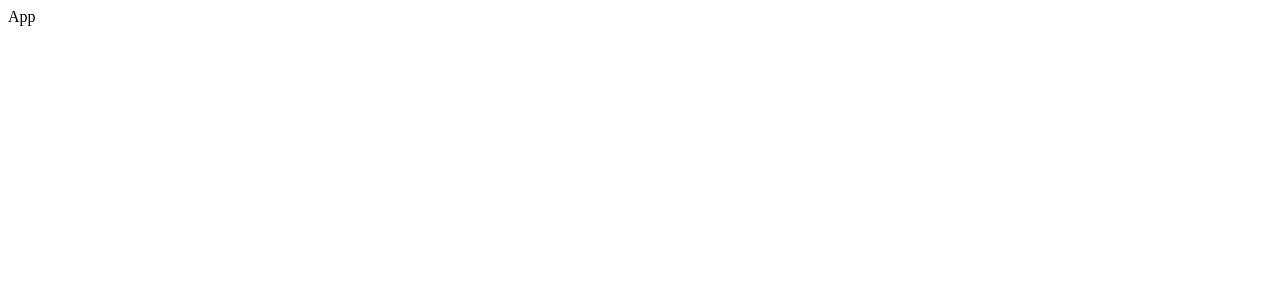
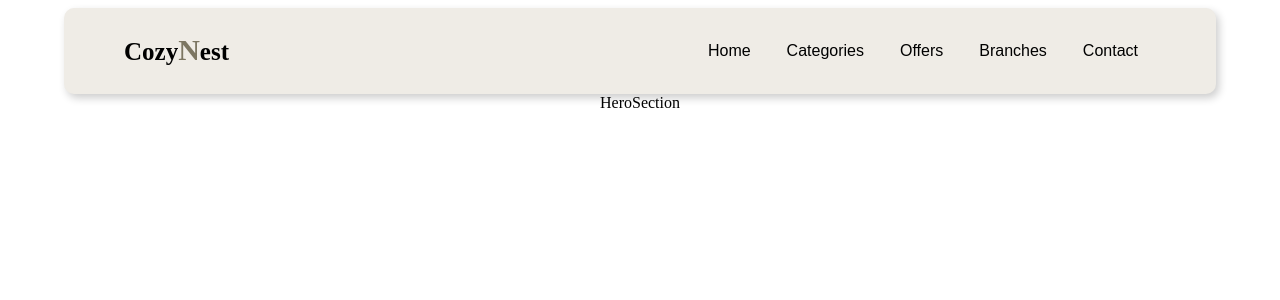
Before and after one commit to iindll/CozyNest, a React (Vite) app in the folder vite-project/: page / in a window 1280 px wide. Shown: the top 300 px of the page. Built offline with nearby package versions, Linux system fonts and the light colour scheme.

Commit message:
NavBar done

```diff
--- a/vite-project/src/App.jsx
+++ b/vite-project/src/App.jsx
@@ -1,6 +1,11 @@
+import Navbar from "./components/NavBar/Navbar.jsx"
+import HeroSection from "./components/HeroSection/HeroSection.jsx"
 const App = () => {
   return (
-    <div className=''>App</div>
+    <div className='conainer'>
+     <Navbar/>
+     <HeroSection/>
+    </div>
   )
 }
 
--- /dev/null
+++ b/vite-project/src/components/HeroSection/HeroSection.jsx
@@ -0,0 +1,8 @@
+import "./HeroSection.css"
+const HeroSection = () => {
+  return (
+    <div className=''>HeroSection</div>
+  )
+}
+
+export default HeroSection
--- /dev/null
+++ b/vite-project/src/components/NavBar/Navbar.css
@@ -0,0 +1,53 @@
+
+.navbar{
+
+    width: 90vw;
+    background-color: #efece6;
+    display: flex;
+    justify-content: space-between;
+    border-radius: 10px;
+    font-family: 'Bricolage Grotesque', sans-serif;
+        box-shadow: 3px 4px 8px rgba(0, 0, 0, 0.2);
+
+
+
+}
+
+.nav-links{
+    display: flex
+;
+    gap: 20px;
+    margin-right: 60px;
+    cursor: pointer;
+    padding: 10px;
+
+}
+.nav-links p {
+    padding: 8px;
+    border-radius: 10px;
+
+
+}
+.nav-links p:hover{
+font-size: 15px;
+background-color: #c4b3a0
+
+}
+
+.logo{
+margin-left: 60px;
+font-size:20px ;
+text-align: center;
+font-family: 'Libre Baskerville', serif;
+font-weight: bold;
+}
+.logo p{
+font-size: 25px;
+}
+
+.logo span{
+    font-size: 30px;
+    color: #332a0e9c;
+    font-family: 'Libre Baskerville', serif;
+
+}
--- /dev/null
+++ b/vite-project/src/components/NavBar/Navbar.jsx
@@ -0,0 +1,20 @@
+import "./Navbar.css"
+const Navbar = () => {
+  return (
+    <div className='navbar'>
+        <div className="logo">
+            <p>Cozy<span>N</span>est</p>
+        </div>
+        <div className="nav-links">
+        <p>Home</p>
+        <p>Categories</p>
+        <p>Offers</p>
+        <p>Branches</p>
+        <p>Contact</p>
+
+        </div>
+    </div>
+  )
+}
+
+export default Navbar
--- a/vite-project/src/index.css
+++ b/vite-project/src/index.css
@@ -0,0 +1,7 @@
+.conainer{
+display: flex;
+align-items: center;
+justify-content: center;
+display: flex;
+flex-direction: column;
+}
```
Also changed, not shown: vite-project/src/components/HeroSection/HeroSection.css (added).
